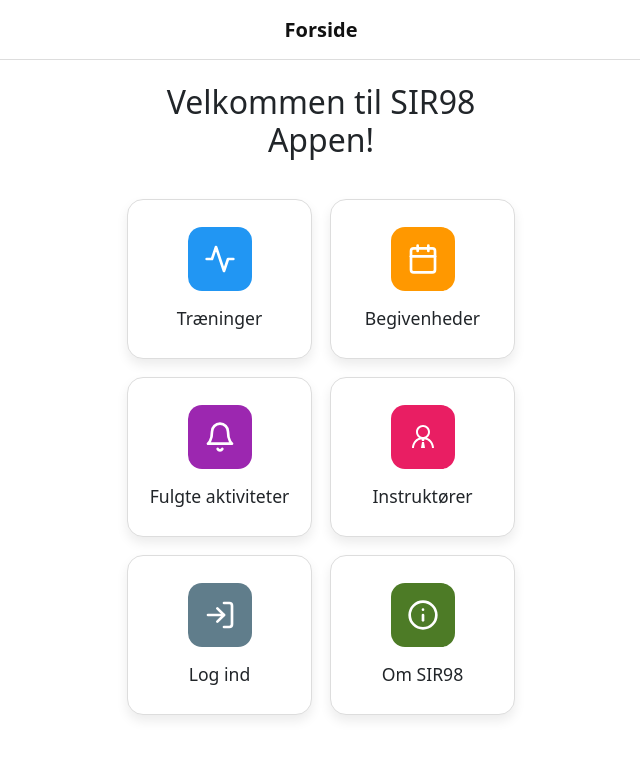
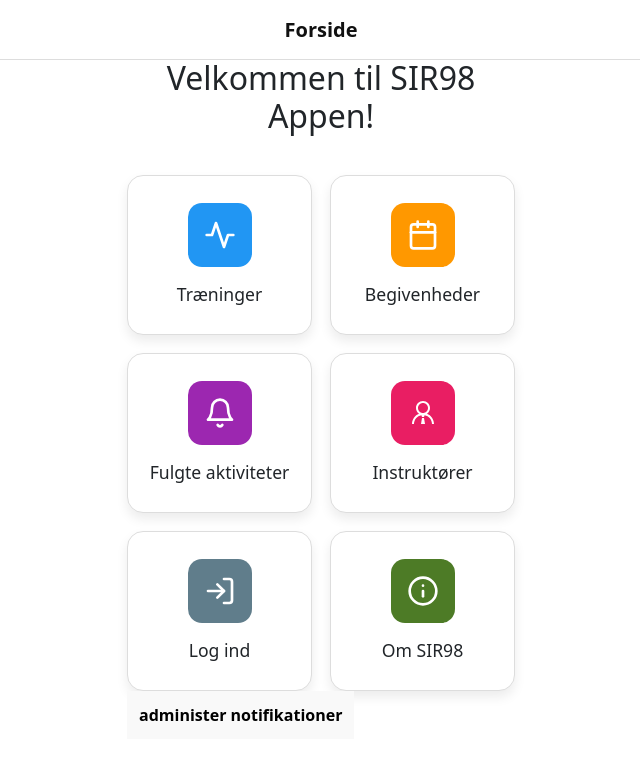
Before and after one commit to CharlineBennekou/Sir98Frontend, a React (Vite) app: page / in a window 1280 px wide. Shown: the top 760 px of the page, without its empty margins (319-959 px from the left). Built offline with nearby package versions, Linux system fonts and the light colour scheme.

Commit message:
Added a button to navigate to account settings and removed a smiley from the About Us section. (#38)

```diff
--- a/src/pages/AboutUs.tsx
+++ b/src/pages/AboutUs.tsx
@@ -6,6 +6,7 @@
     <>
       <AppHeader title="Omkring SIR98" />
       <div style={{ marginTop: 70 }} />
+
 
       <div className="about-container">
 
@@ -16,7 +17,7 @@
           <p>
             SIR98 er en forening med fokus på fællesskab, bevægelse og engagement.
             Foreningen tilbyder forskellige aktiviteter og arrangementer for
-            sine medlemmer. :)
+            sine medlemmer.
           </p>
                   {/* Eksternt link */}
             <div className="about-link" >
--- a/src/pages/Dashboard.tsx
+++ b/src/pages/Dashboard.tsx
@@ -79,8 +79,16 @@
 
             <span className="im-menu-label">{item.label}</span>
           </div>
+
+
         ))}
       </div>
+      <button
+            type="button"
+            onClick={() => window.location.href = "/account-settings"}
+        >
+            administer notifikationer
+        </button>
     </div>
     </div>
     </>
```
